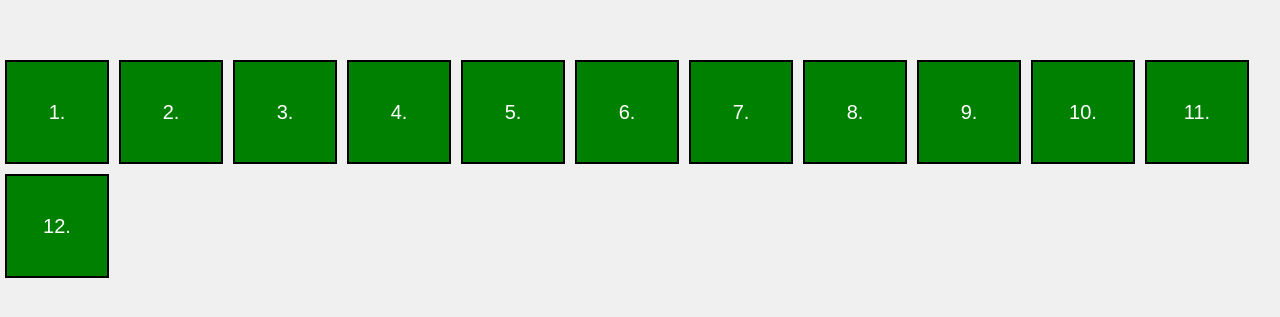
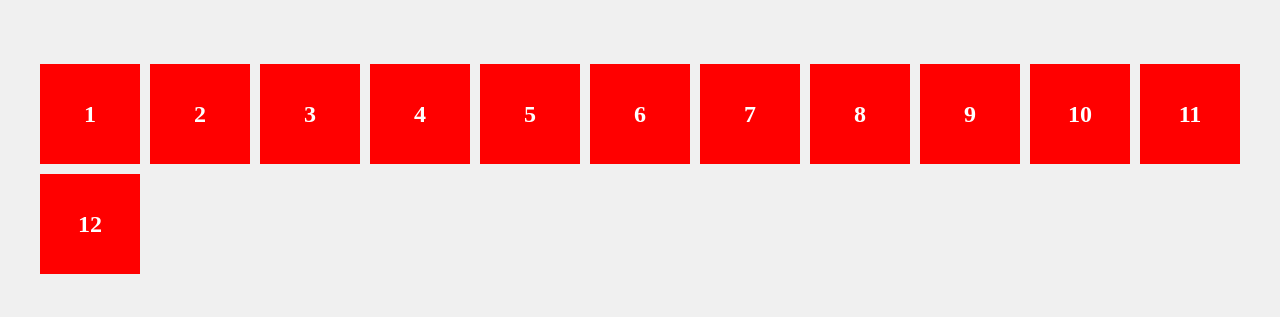
Before and after one commit to AlexanderUlGurDai/AlexanderUlGurDai.github.io, a plain HTML site: page index.html in a window 1280 px wide. Shown: the part 231-548 px from the top of the page. Drawn offline with Linux system fonts and the light colour scheme.

Commit message:
Update index.html

```diff
--- a/index.html
+++ b/index.html
@@ -1,56 +1,56 @@
 <!DOCTYPE html>
-<html lang="en">
+<html lang="de">
 <head>
+    <meta charset="UTF-8">
     <meta name="viewport" content="width=device-width, initial-scale=1.0">
-    <title>Container Test</title>
+    <title>Rote Container</title>
     <style>
         body {
-            margin: 0;
-            padding: 0;
-            font-family: Arial, sans-serif;
             display: flex;
             justify-content: center;
             align-items: center;
             height: 100vh;
+            margin: 0;
             background-color: #f0f0f0;
         }
-
-        .container-wrapper {
+        .container {
             display: flex;
             flex-wrap: wrap;
             gap: 10px;
+            width: calc(100% - 10px); /* Adjust width to account for the margin */
+            max-width: 1200px;
+            margin: 5px; /* Add a margin of 5px around the container */
             justify-content: flex-start; /* Align items to the start */
-            margin: 5px; /* Add a margin of 5px around the container-wrapper */
-            width: calc(100% - 10px); /* Adjust width to account for the margin */
         }
-
-        .container {
-            width: 100px;
-            height: 100px;
-            background-color: green;
-            color: white;
+        .box {
             display: flex;
             justify-content: center;
             align-items: center;
-            font-size: 20px;
-            border: 2px solid black;
+            width: 100px;
+            height: 100px;
+            background-color: red;
+            color: white;
+            font-size: 24px;
+            font-weight: bold;
+            text-align: center;
         }
     </style>
 </head>
 <body>
-    <div class="container-wrapper">
-        <div class="container">1.</div>
-        <div class="container">2.</div>
-        <div class="container">3.</div>
-        <div class="container">4.</div>
-        <div class="container">5.</div>
-        <div class="container">6.</div>
-        <div class="container">7.</div>
-        <div class="container">8.</div>
-        <div class="container">9.</div>
-        <div class="container">10.</div>
-        <div class="container">11.</div>
-        <div class="container">12.</div>
+    <div class="container">
+        <!-- Container mit nummerierten Boxen -->
+        <div class="box">1</div>
+        <div class="box">2</div>
+        <div class="box">3</div>
+        <div class="box">4</div>
+        <div class="box">5</div>
+        <div class="box">6</div>
+        <div class="box">7</div>
+        <div class="box">8</div>
+        <div class="box">9</div>
+        <div class="box">10</div>
+        <div class="box">11</div>
+        <div class="box">12</div>
     </div>
 </body>
 </html>
```
